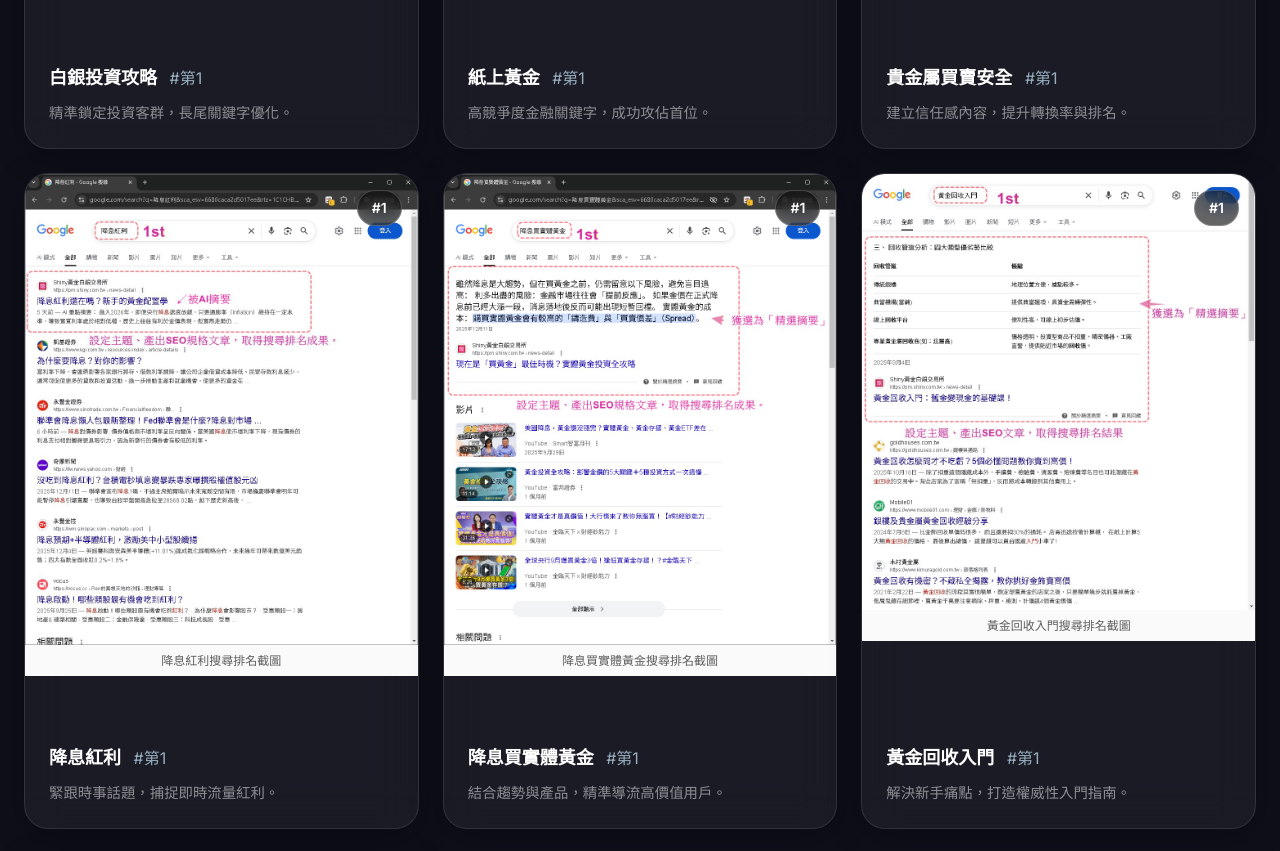
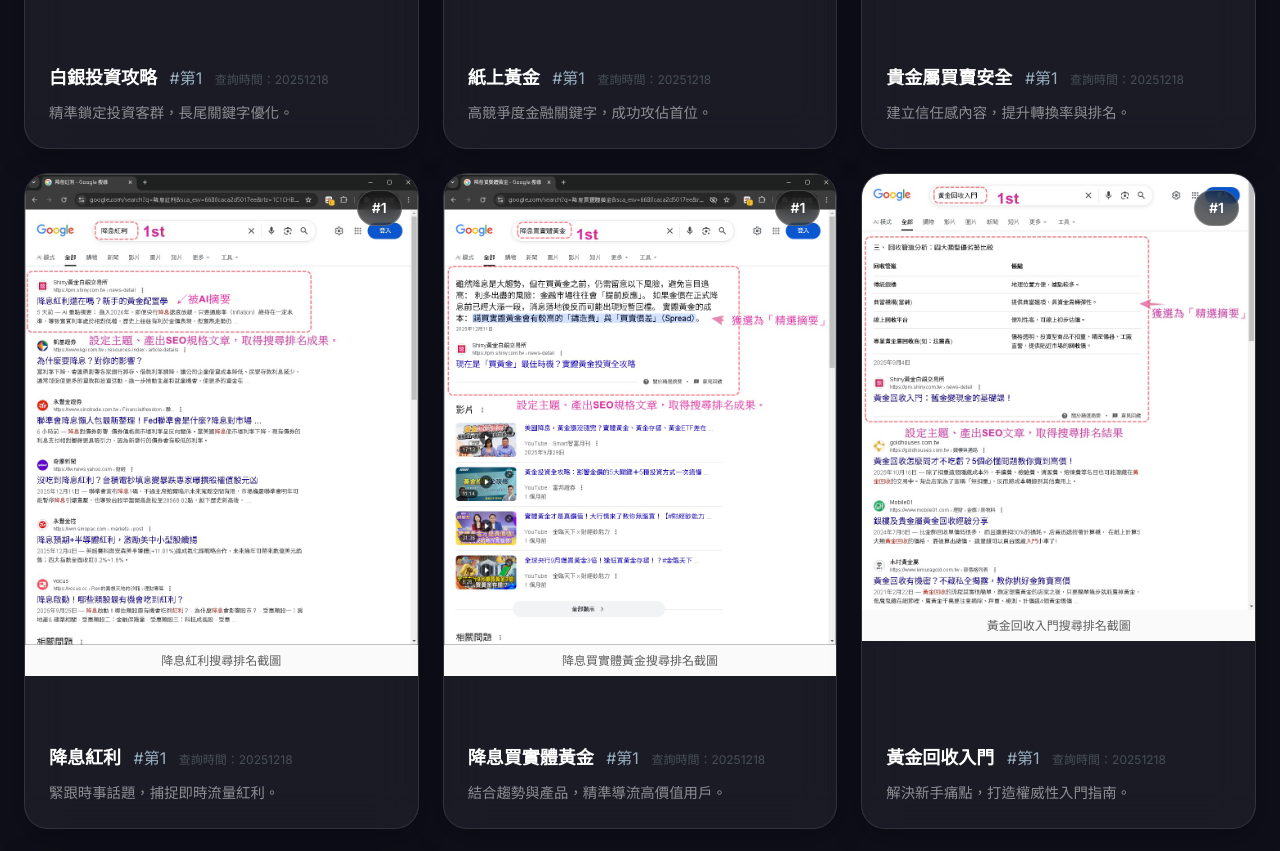
Before and after one commit to colinjen88/seo-keyword-ranking-portfolio, a plain HTML site: page index.html in a window 1280 px wide. Shown: the part 868-1719 px from the top of the page. Drawn offline with Linux system fonts and the light colour scheme.

Commit message:
Add ranking query date and refactor CSS

```diff
--- a/index.html
+++ b/index.html
@@ -160,7 +160,7 @@
                     </div>
                 </figure>
                 <div class="item-content">
-                    <h3>白銀投資攻略 <span class="rank-tag">#第1</span></h3>
+                    <h3>白銀投資攻略 <span class="rank-tag">#第1</span> <span class="rank-date">查詢時間：20251218</span></h3>
                     <p>精準鎖定投資客群，長尾關鍵字優化。</p>
                 </div>
             </article>
@@ -183,7 +183,7 @@
                     </div>
                 </figure>
                 <div class="item-content">
-                    <h3>紙上黃金 <span class="rank-tag">#第1</span></h3>
+                    <h3>紙上黃金 <span class="rank-tag">#第1</span> <span class="rank-date">查詢時間：20251218</span></h3>
                     <p>高競爭度金融關鍵字，成功攻佔首位。</p>
                 </div>
             </article>
@@ -206,7 +206,7 @@
                     </div>
                 </figure>
                 <div class="item-content">
-                    <h3>貴金屬買賣安全 <span class="rank-tag">#第1</span></h3>
+                    <h3>貴金屬買賣安全 <span class="rank-tag">#第1</span> <span class="rank-date">查詢時間：20251218</span></h3>
                     <p>建立信任感內容，提升轉換率與排名。</p>
                 </div>
             </article>
@@ -229,7 +229,7 @@
                     </div>
                 </figure>
                 <div class="item-content">
-                    <h3>降息紅利 <span class="rank-tag">#第1</span></h3>
+                    <h3>降息紅利 <span class="rank-tag">#第1</span> <span class="rank-date">查詢時間：20251218</span></h3>
                     <p>緊跟時事話題，捕捉即時流量紅利。</p>
                 </div>
             </article>
@@ -252,7 +252,7 @@
                     </div>
                 </figure>
                 <div class="item-content">
-                    <h3>降息買實體黃金 <span class="rank-tag">#第1</span></h3>
+                    <h3>降息買實體黃金 <span class="rank-tag">#第1</span> <span class="rank-date">查詢時間：20251218</span></h3>
                     <p>結合趨勢與產品，精準導流高價值用戶。</p>
                 </div>
             </article>
@@ -275,7 +275,7 @@
                     </div>
                 </figure>
                 <div class="item-content">
-                    <h3>黃金回收入門 <span class="rank-tag">#第1</span></h3>
+                    <h3>黃金回收入門 <span class="rank-tag">#第1</span> <span class="rank-date">查詢時間：20251218</span></h3>
                     <p>解決新手痛點，打造權威性入門指南。</p>
                 </div>
             </article>
@@ -298,7 +298,7 @@
                     </div>
                 </figure>
                 <div class="item-content">
-                    <h3>囤金豆 <span class="rank-tag">#第2</span></h3>
+                    <h3>囤金豆 <span class="rank-tag">#第2</span> <span class="rank-date">查詢時間：20251218</span></h3>
                     <p>新興理財話題，快速搶佔前三席次。</p>
                 </div>
             </article>
--- a/style.css
+++ b/style.css
@@ -313,6 +313,13 @@ body {
     font-weight: normal;
 }
 
+.rank-date {
+    font-size: 12px;
+    color: #485057;
+    margin-left: 8px;
+    font-weight: normal;
+}
+
 .item-content p {
     font-size: 0.9rem;
     color: var(--text-muted);
```
